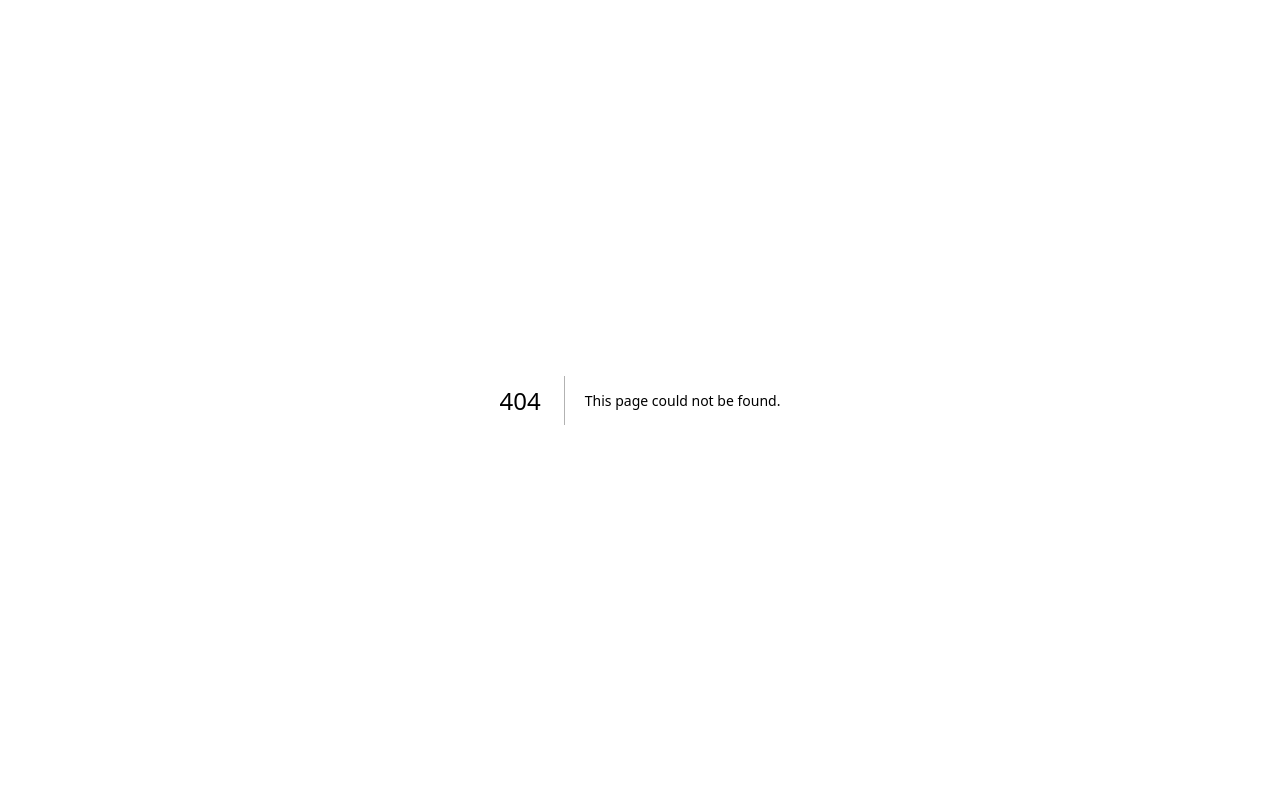
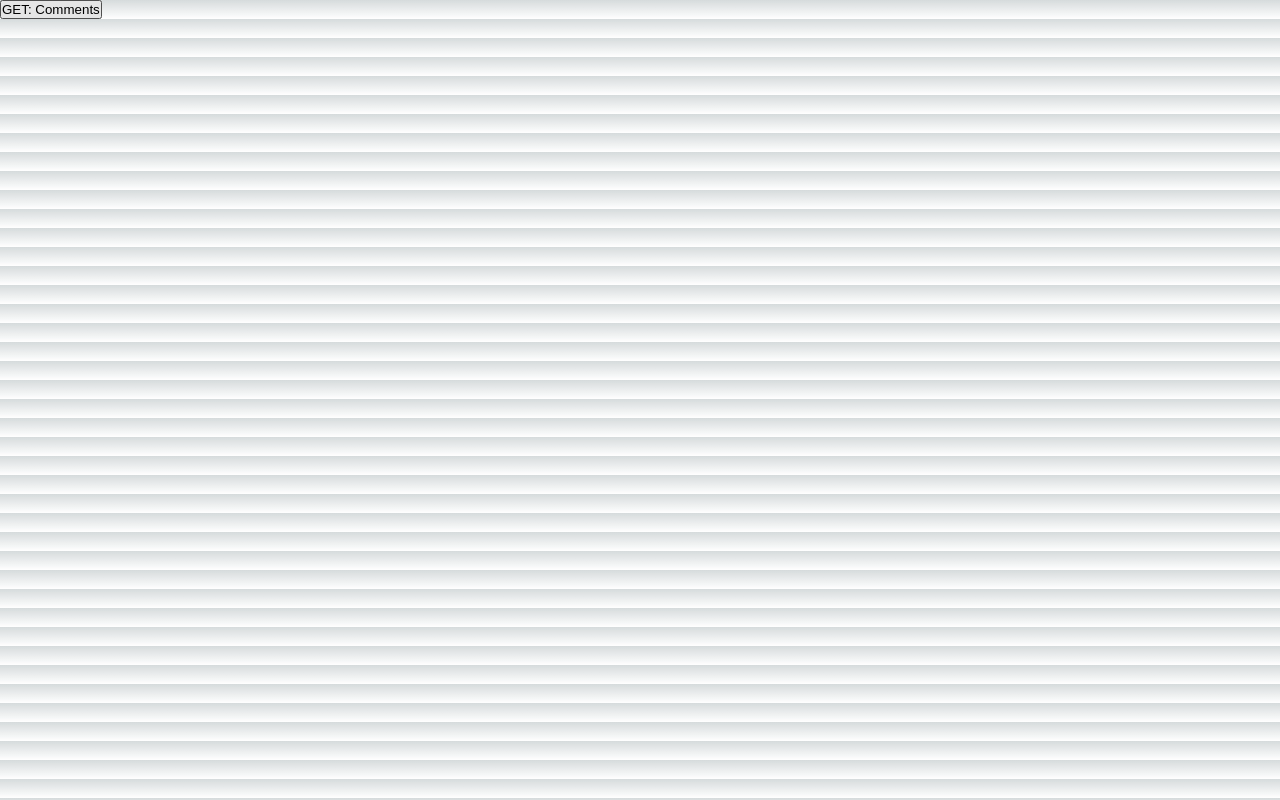
Before and after one commit to ks-krimi/next-playground, a Next.js app: page /comments in a window 1280 px wide. Before the commit this address had no page. Built offline with nearby package versions, Linux system fonts and the light colour scheme.

Commit message:
feat: load comments

```diff
--- /dev/null
+++ b/src/pages/comments/index.tsx
@@ -0,0 +1,30 @@
+import { useState } from "react";
+
+interface IComments {
+  id: number;
+  text: string;
+}
+
+function Comments() {
+  const [comments, setComments] = useState<IComments[]>([]);
+  const handleclick = async () => {
+    const response = await fetch("http://localhost:3000/api/comments");
+    const comments: IComments[] = await response.json();
+    setComments(comments);
+  };
+
+  return (
+    <div>
+      <button onClick={handleclick}>GET: Comments</button>
+      {comments.map((comment) => {
+        return (
+          <div key={comment.id}>
+            {comment.id} - {comment.text}
+          </div>
+        );
+      })}
+    </div>
+  );
+}
+
+export default Comments;
```
